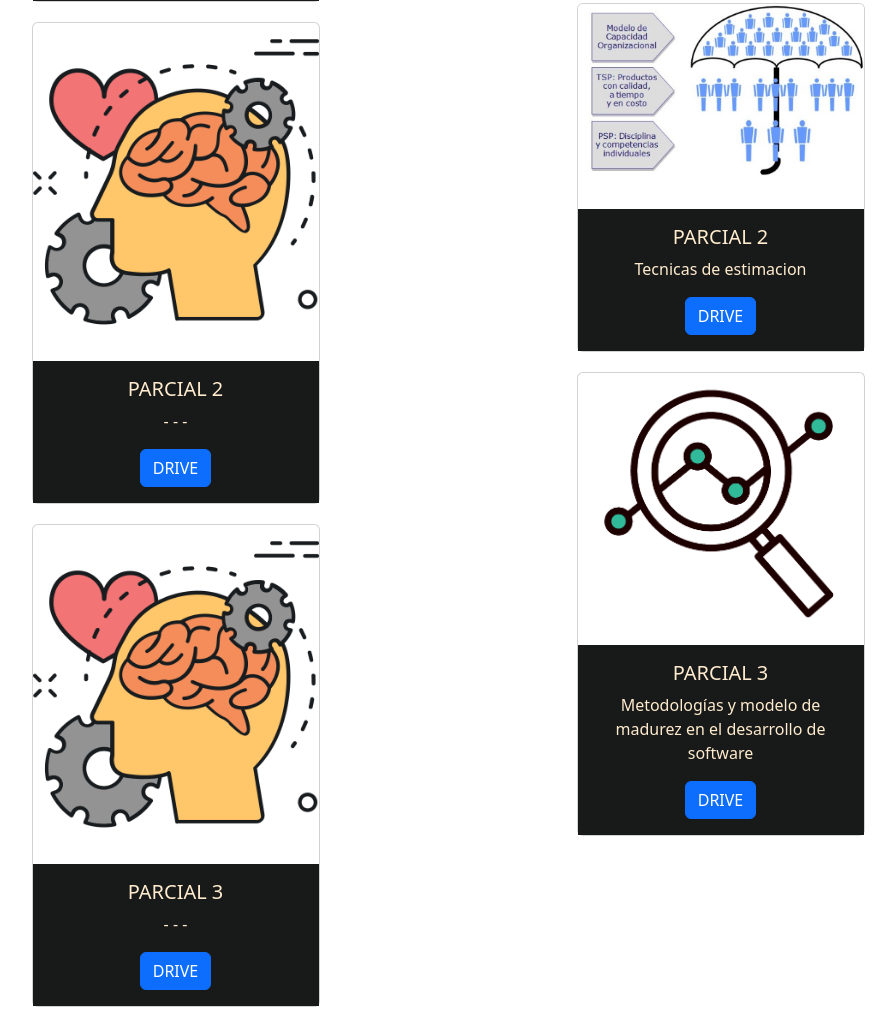
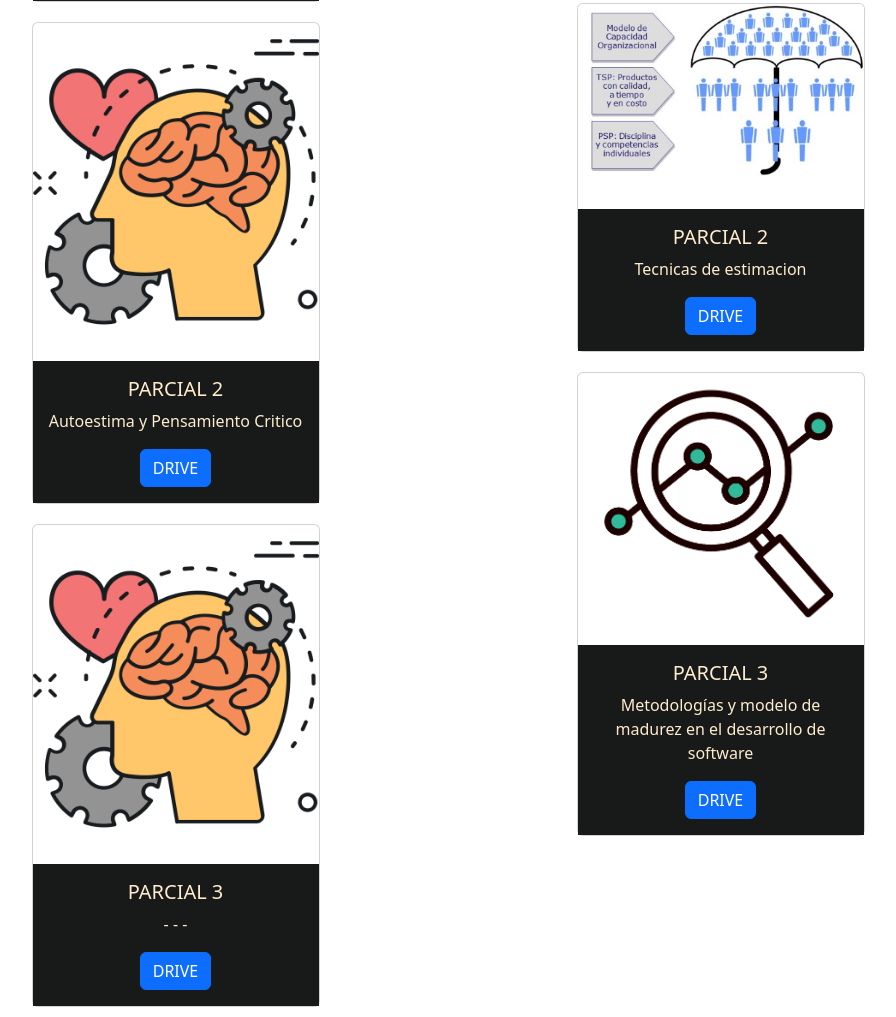
Before and after one commit to FranciscoWal/franciscowal.github.io, a plain HTML site: page index.html in a window 1280 px wide. Shown: the part 1166-2183 px from the top of the page, without its empty margins (192-1088 px from the left). Drawn offline with nearby package versions, Linux system fonts and the light colour scheme.

Commit message:
Update index.html

```diff
--- a/index.html
+++ b/index.html
@@ -60,7 +60,7 @@
                         <img  src="img/comunicacion.png" class="card-img-top" alt="...">
                         <div class="card-body" id="cardp1Body">
                           <h5 class="card-title cardText">PARCIAL 2</h5>
-                          <p class="card-text cardText">- - -</p>
+                          <p class="card-text cardText">Autoestima y Pensamiento Critico</p>
                           <a href="https://drive.google.com/drive/folders/18LJcWXMCUR3E1nY6eTd3jeQWiHjc0hnR?usp=sharing" class="btn btn-primary">DRIVE</a>
                         </div>
                       </div>
```
